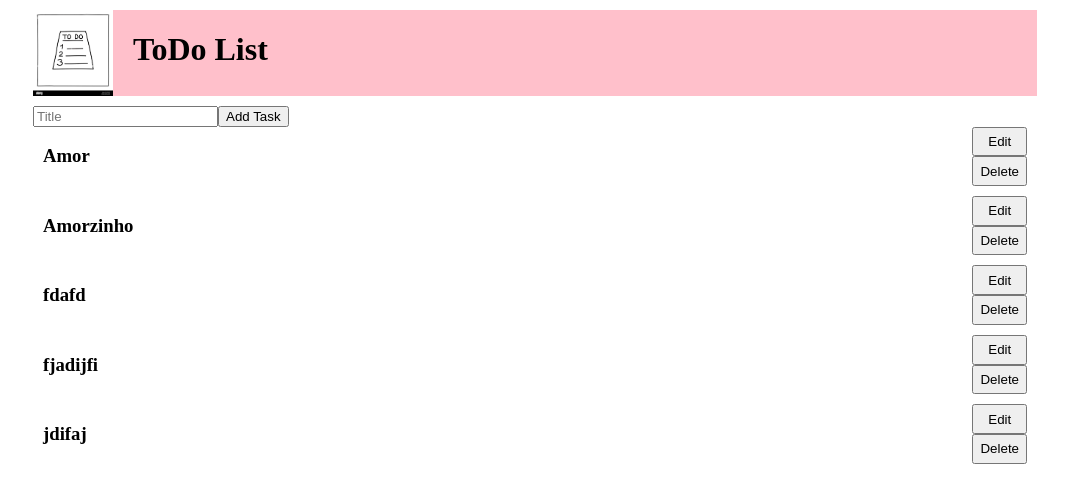
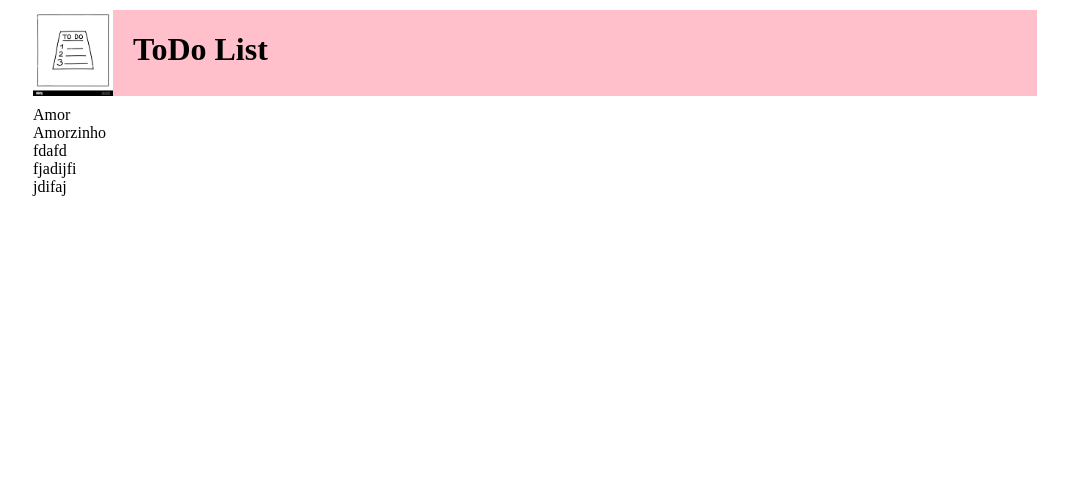
Before and after one commit to jordanaluft/toDoList, a React (Create React App) app in the folder frontend/: page / in a window 1280 px wide. Shown: the top 502 px of the page, without its empty margins (105-1173 px from the left). Built offline with nearby package versions, Linux system fonts and the light colour scheme.

Commit message:
change the map to show the list

```diff
--- a/frontend/src/App.js
+++ b/frontend/src/App.js
@@ -1,25 +1,18 @@
-import React from 'react'
+import React, { useState } from 'react'
 import Header from './components/Header'
 import Form from './components/Form'
 import List from './components/List'
-import Data from './Data'
+import data from './data.json'
 
 function App() {
-  const dataElements = Data.map(data => {
-    return <List
-            key={data.id}
-            {...data}
-            />
-     })
+  const [ toDoList, setToDo ]  = useState(data);
 
   return (
     <div>
         <Header />
-        <Form />
-        <section>
-          {dataElements}
-        </section>
-    </div>
+        <List toDoList={toDoList}/>
+        {/* <Form /> */}
+     </div>
     )
 }
 
--- a/frontend/src/components/List.js
+++ b/frontend/src/components/List.js
@@ -1,15 +1,17 @@
 import react from 'react';
+import ToDo from './ToDo'
 
-function List(props) {
+const List = ({ toDoList }) => {
     return(
         <div className='list'>
-            <h3>{props.title}</h3>
-            <div className='list--buttons'>
-                <button>Edit</button>
-                <button>Delete</button>
-            </div>
+            {toDoList.map(todo => {
+                return (
+                    <ToDo todo={todo} />
+                        // {/* /returns each item/ */}
+                )
+            })}
         </div>
-    )
+    );
 }
 
-export default List
+export default List;
--- /dev/null
+++ b/frontend/src/components/ToDo.js
@@ -0,0 +1,11 @@
+import React from "react";
+
+const ToDo = ({ todo }) => {
+    return (
+        <div>
+           {todo.title}
+        </div>
+    );
+}
+
+export default ToDo;
--- a/frontend/src/data.json
+++ b/frontend/src/data.json
@@ -2,31 +2,26 @@
     {
         "id": 1,
         "title": "Amor",
-        "description": "amar amorzinho",
         "completed": false
     },
     {
         "id": 2,
         "title": "Amorzinho",
-        "description": "Amar amorzinho 2",
         "completed": false
     },
     {
         "id": 3,
         "title": "fdafd",
-        "description": "jifadjfiao",
         "completed": false
     },
     {
         "id": 4,
         "title": "fjadijfi",
-        "description": "fjidsajfo",
         "completed": false
     },
     {
         "id": 5,
         "title": "jdifaj",
-        "description": "jfoidajfoia",
         "completed": true
     }
 ]
--- a/frontend/src/index.css
+++ b/frontend/src/index.css
@@ -29,7 +29,7 @@ body {
   gap: 10px;
 }
 
-.list--buttons {
+/* .list--buttons {
   display: grid;
 }
 
@@ -39,4 +39,4 @@ body {
   margin-bottom: 10px;
   margin-left: 10px;
   margin-right: 10px;
-}
+} */
```
